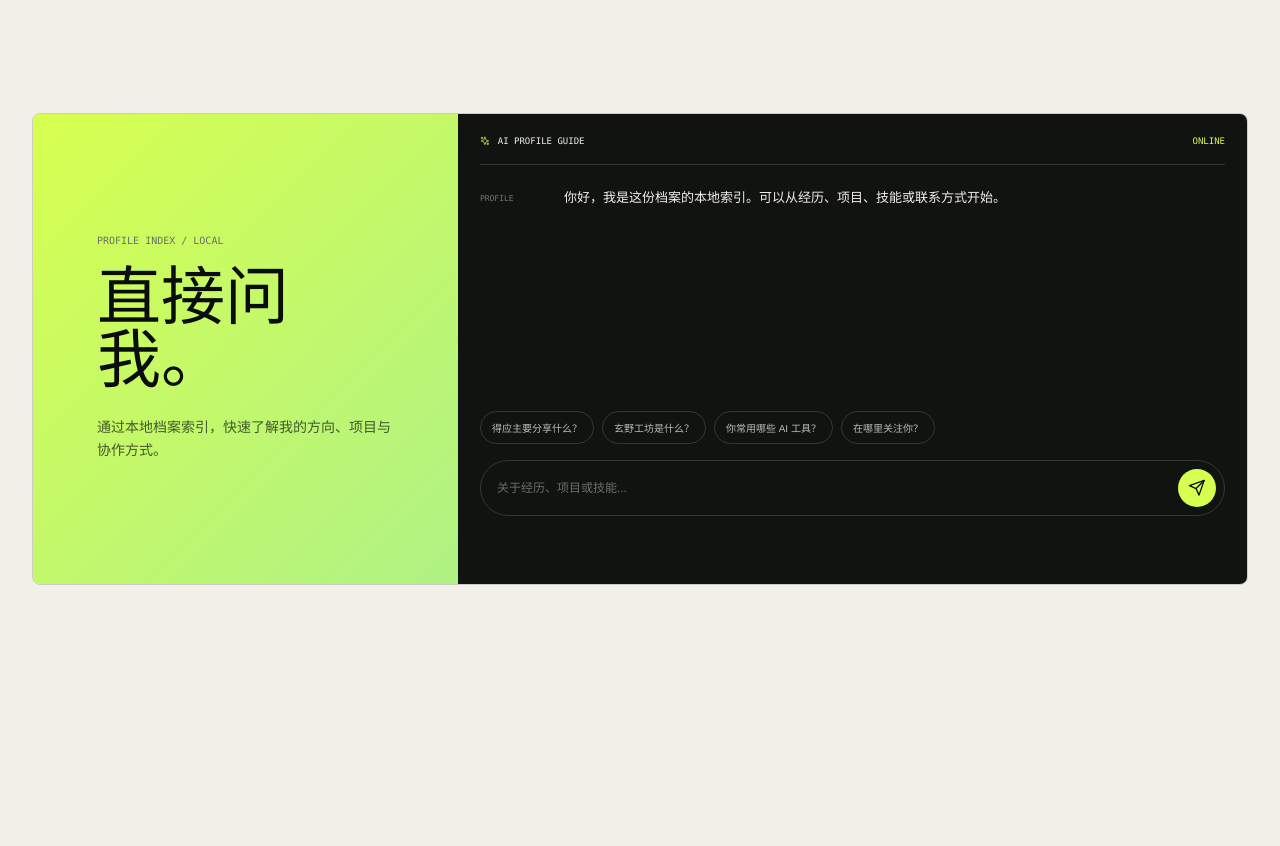
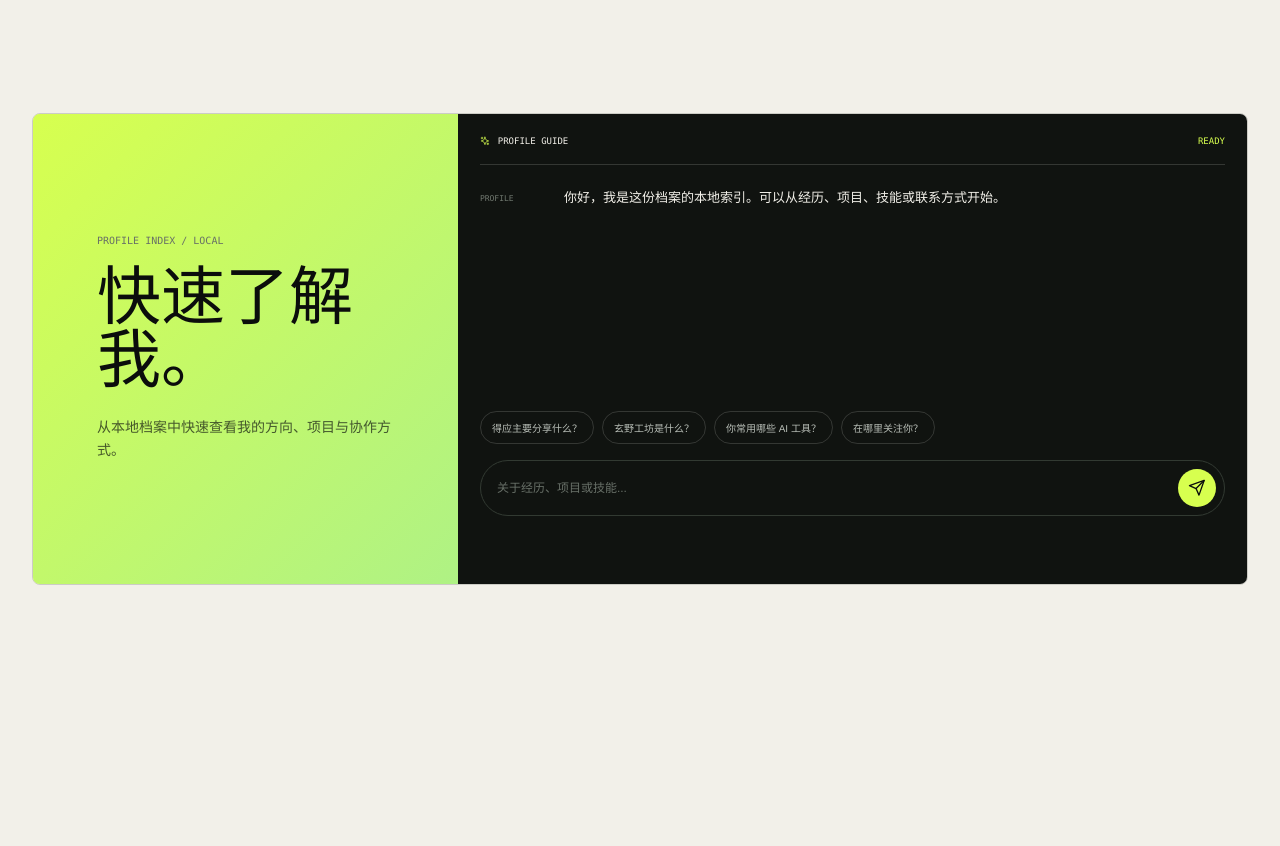
Before and after one commit to Deying-Ai/Deying-Ai, a website: page index.html in a window 1280 px wide. Shown: the part 1440-2286 px from the top of the page. Drawn offline with Linux system fonts and the light colour scheme.

Commit message:
Rename profile guide section

```diff
--- a/index.html
+++ b/index.html
@@ -189,16 +189,16 @@
           <div class="guide-frame reveal">
             <div class="guide-intro">
               <p class="eyebrow">PROFILE INDEX / LOCAL</p>
-              <h2 id="guide-title">直接问我。</h2>
-              <p>通过本地档案索引，快速了解我的方向、项目与协作方式。</p>
+              <h2 id="guide-title">快速了解我。</h2>
+              <p>从本地档案中快速查看我的方向、项目与协作方式。</p>
             </div>
             <div class="guide-console">
               <div class="console-head">
                 <div class="console-title">
                   <svg class="icon" aria-hidden="true"><use href="#icon-sparkles"></use></svg>
-                  <span>AI PROFILE GUIDE</span>
+                  <span>PROFILE GUIDE</span>
                 </div>
-                <span class="console-state">ONLINE</span>
+                <span class="console-state">READY</span>
               </div>
               <div class="conversation" aria-live="polite" data-conversation>
                 <div class="message message-bot">
@@ -296,7 +296,7 @@
 
     <div class="toast" role="status" aria-live="polite" data-toast>已复制档案摘要</div>
 
-    <script src="profile-data.js?v=20261021-10"></script>
+    <script src="profile-data.js?v=20261021-11"></script>
     <script src="app.js?v=20261021-9"></script>
   </body>
 </html>
```
